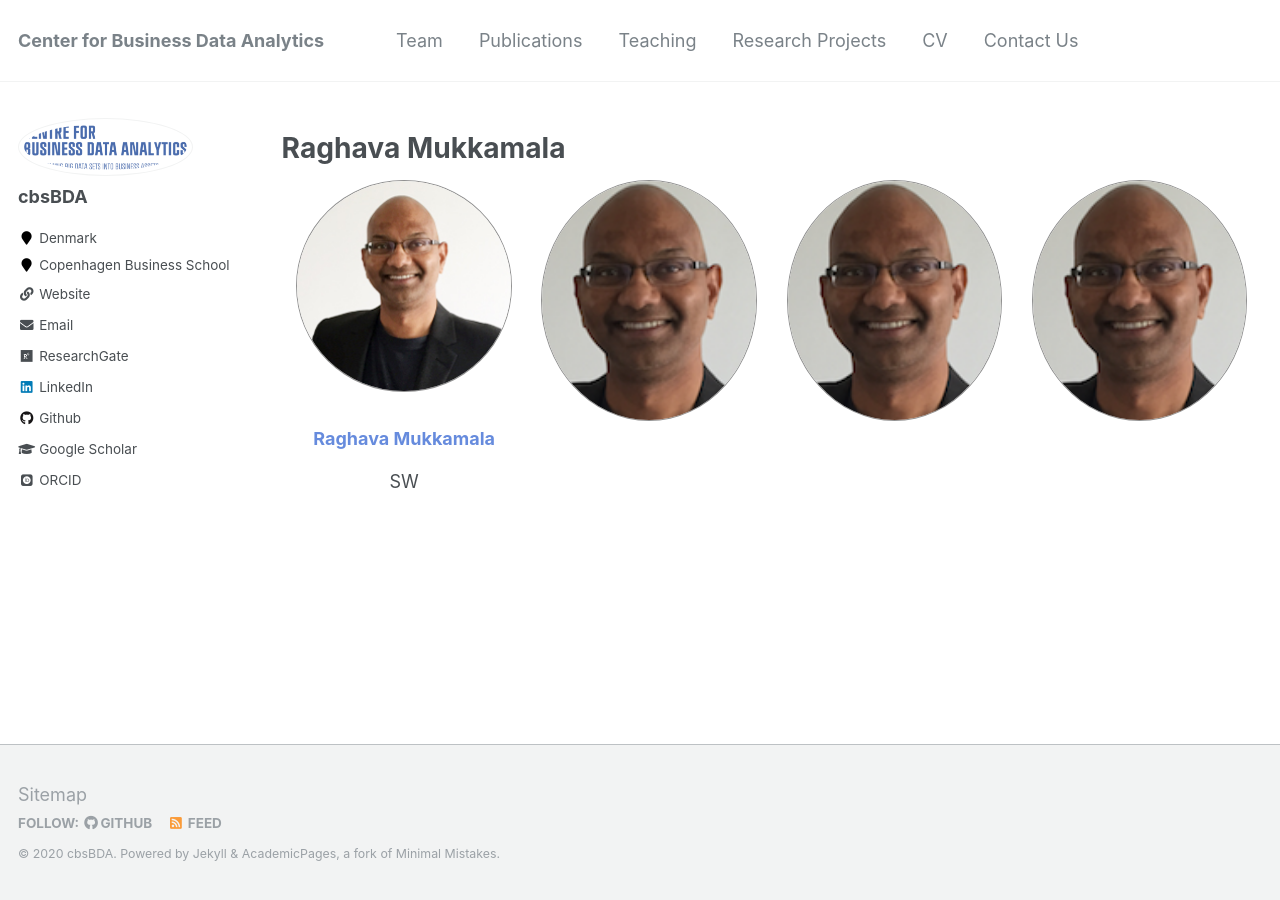
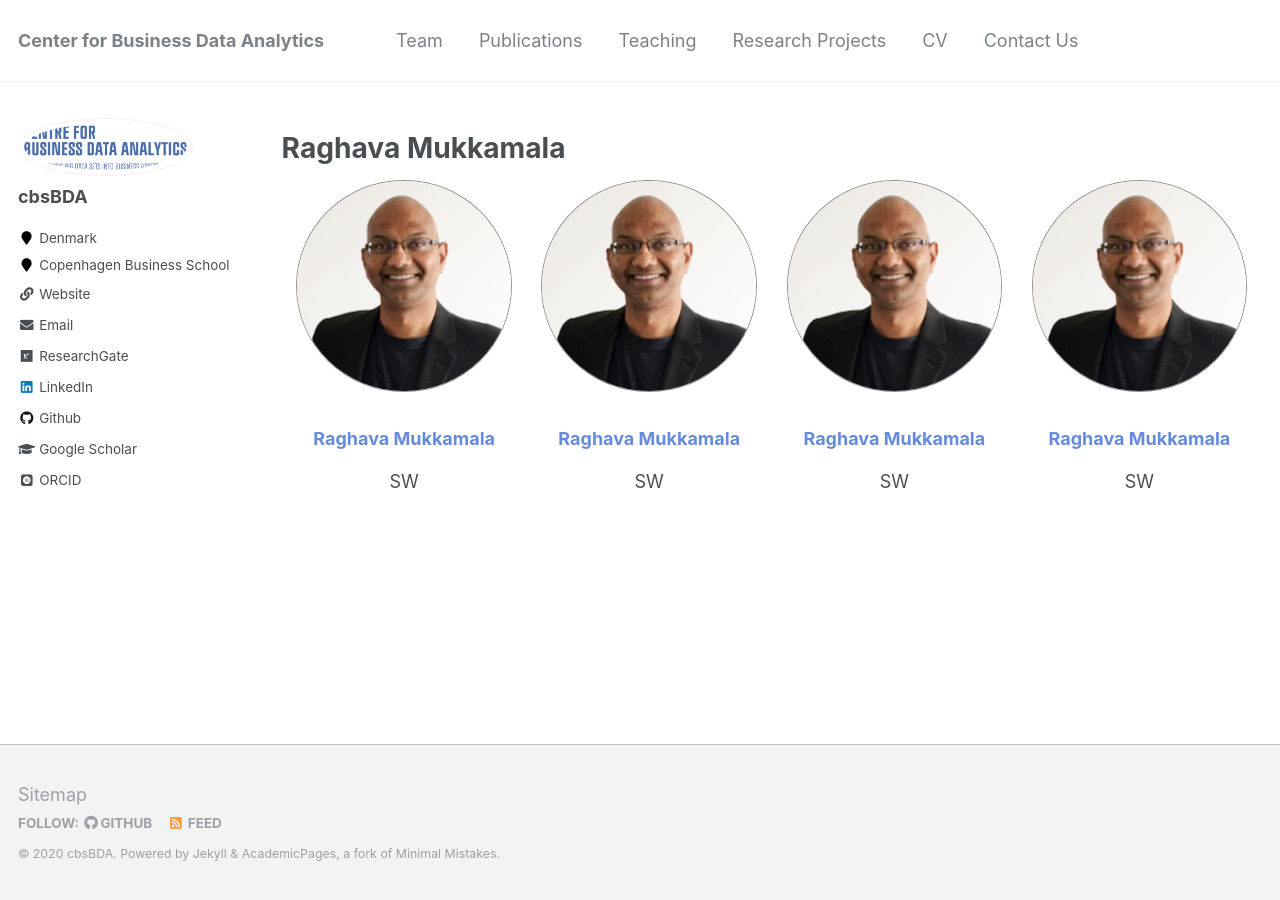
Before and after one commit to cbsBDA/cbsBDA-homepage, a Jekyll site: the page built from _pages/team.md, in a window 1280 px wide. Built offline with Jekyll 4.4.1, drawn with Linux system fonts in a browser that asks for light colours; some web fonts are replaced.

Commit message:
Update team.md

```diff
--- a/_pages/team.md
+++ b/_pages/team.md
@@ -16,6 +16,27 @@ author_profile: true
 
 <p class="designation">SW</p>
  </div>
-<div class="avatar"><img src="/images/raghava-passport.png" alt='Raghava Mukkamala'/> </div>
-<div class="avatar"><img src="/images/raghava-passport.png" alt='Raghava Mukkamala'/> </div>
-<div class="avatar"><img src="/images/raghava-passport.png" alt='Raghava Mukkamala'/> </div>
+
+ <div class="avatar">
+ <img src="/images/teams/raghava1.jpg" alt='Raghava Mukkamala'/>
+
+ <a href="#"><h3 class="t-name">Raghava Mukkamala</h3></a>
+
+ <p class="designation">SW</p>
+  </div>
+
+  <div class="avatar">
+  <img src="/images/teams/raghava1.jpg" alt='Raghava Mukkamala'/>
+
+  <a href="#"><h3 class="t-name">Raghava Mukkamala</h3></a>
+
+  <p class="designation">SW</p>
+   </div>
+
+   <div class="avatar">
+   <img src="/images/teams/raghava1.jpg" alt='Raghava Mukkamala'/>
+
+   <a href="#"><h3 class="t-name">Raghava Mukkamala</h3></a>
+
+   <p class="designation">SW</p>
+    </div>
```
